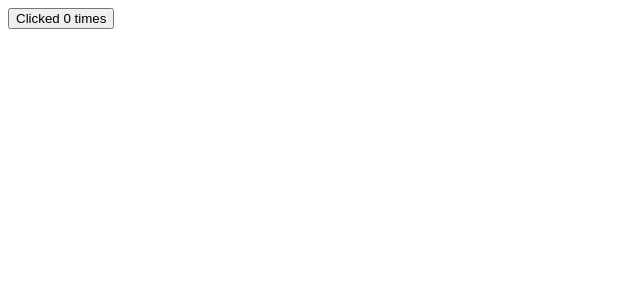
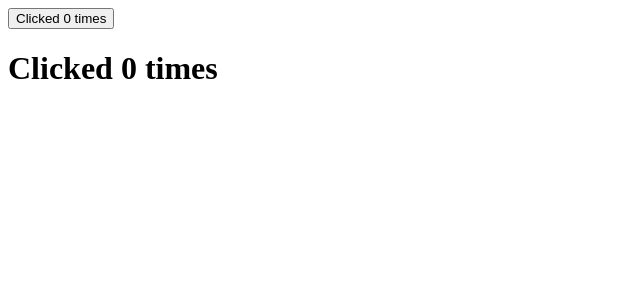
Before and after one commit to Anisur369/React, a React (Vite) app: page / in a window 1280 px wide. Shown: the top 300 px of the page, without its empty margins (0-640 px from the left). Built offline with nearby package versions, Linux system fonts and the light colour scheme.

Commit message:
withCount HOC hierOder component

```diff
--- a/src/App.jsx
+++ b/src/App.jsx
@@ -1,10 +1,12 @@
 import React from "react";
 import ClickCounter from "./components/ClickCounter";
+import HoverCounter from "./components/HoverCounter";
 
 function App(){
     return (
         <div className="app">
             <ClickCounter/>
+            <HoverCounter/>
         </div>
     )
 }
--- a/src/components/ClickCounter.jsx
+++ b/src/components/ClickCounter.jsx
@@ -1,5 +1,17 @@
 import React from "react";
+import withCounter from "./HOC/withCounter";
 
+let ClickCounter=(props)=>{
+    const {count,incrementCount}=props;
+    return (
+        <div>
+            <button onClick={incrementCount}>Clicked {count} times</button>
+        </div>
+    )
+}
+
+export default withCounter(ClickCounter);
+/*
 class ClickCounter extends React.Component{
     state={
         count:0
@@ -11,9 +23,10 @@
         const {count}=this.state;
         return(
             <div>
-                <button type="button" onMouseOver={this.incrementCount}>Clicked {count} times</button>
+                <button type="button" onClick={this.incrementCount}>Clicked {count} times</button>
             </div>
         )
     }
 }
 export default ClickCounter;
+ */
--- /dev/null
+++ b/src/components/HOC/withCounter.jsx
@@ -0,0 +1,18 @@
+import React from "react";
+
+const withCounter=(OriginalComponent)=>{
+    class NewComponent extends React.Component{
+        state={
+            count:0
+        }
+        incrementCount=()=>{
+            this.setState((prevState)=>({ count:prevState.count+1}))
+        }
+        render(){
+            const {count}=this.state
+            return <OriginalComponent count={count} incrementCount={this.incrementCount}/>
+        }
+    }
+    return NewComponent;
+}
+export default withCounter;
--- /dev/null
+++ b/src/components/HoverCounter.jsx
@@ -0,0 +1,19 @@
+import React from "react";
+
+class HoverCounter extends React.Component{
+    state={
+        count:0
+    }
+    incrementCount=()=>{
+        this.setState((prevState)=>({ count:prevState.count+1}))
+    }
+    render(){
+        const {count}=this.state;
+        return(
+            <div>
+                <h1 type="button" onMouseOver={this.incrementCount}>Clicked {count} times</h1>
+            </div>
+        )
+    }
+}
+export default HoverCounter;
```
